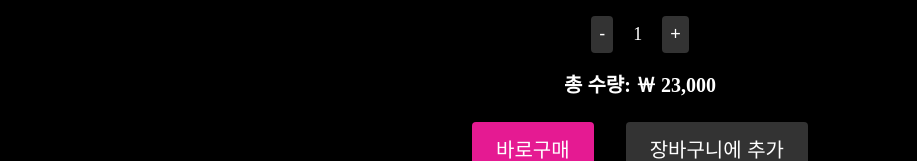
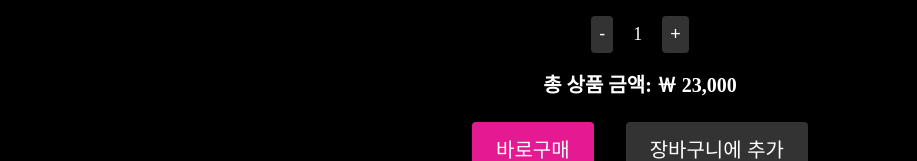
Before and after one commit to hong-311/beauty-shop, a React (Create React App) app: page /1 in a window 1280 px wide. Shown: the part 663-824 px from the top of the page, without its empty margins (0-917 px from the left). Built offline with nearby package versions, Linux system fonts and the light colour scheme.

Commit message:
Add files via upload

```diff
--- a/src/component/Product.js
+++ b/src/component/Product.js
@@ -152,7 +152,7 @@ function Product({ cartItems, setCartItems }) {
         <span>{count}</span>
         <button onClick={() => handleCount('plus')}>+</button>
       </QuantityBlock>
-      <TotalBlock>총 수량: ￦ {totalAmount.toLocaleString()}</TotalBlock>
+      <TotalBlock>총 상품 금액: ￦ {totalAmount.toLocaleString()}</TotalBlock>
       <ButtonsBlock>
         <BuyNowButton className="buy-now">바로구매</BuyNowButton>
         <AddToCartButton className="add-to-cart" onClick={handleAddToCart}>
```
